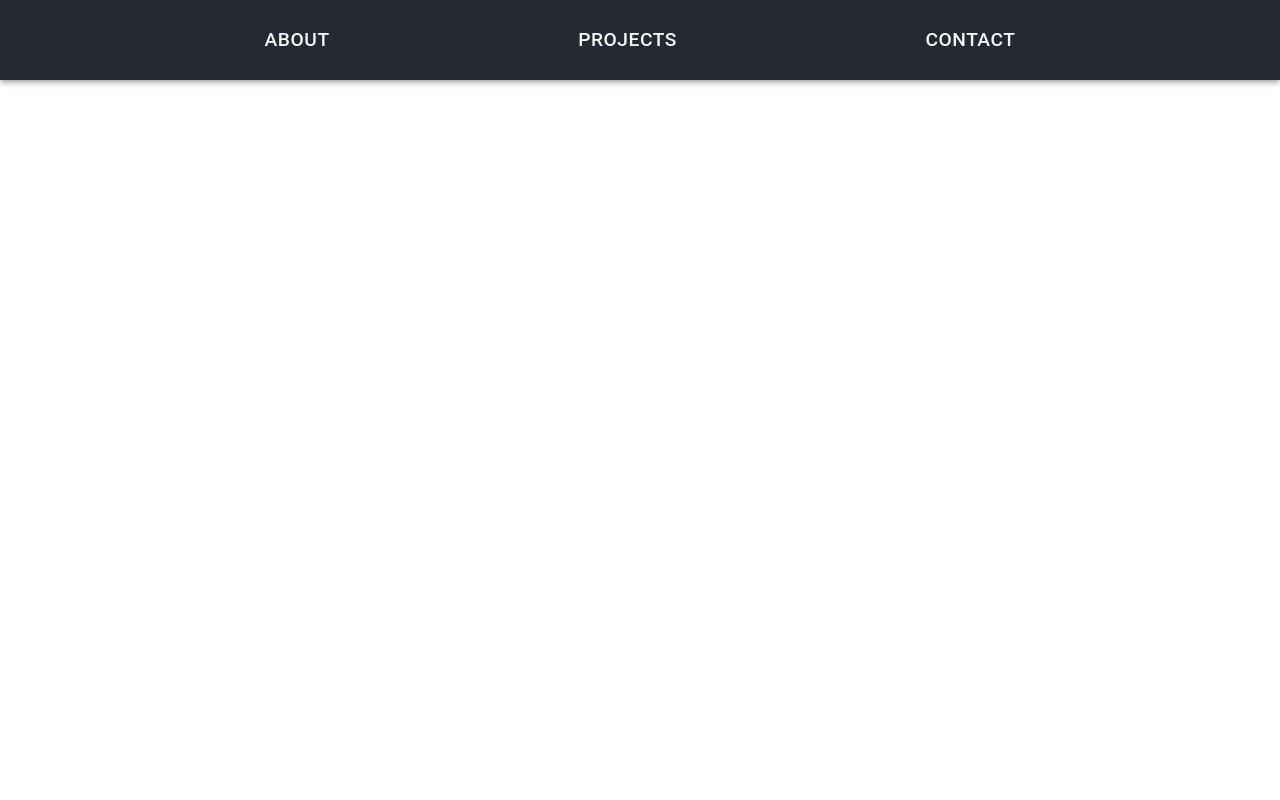
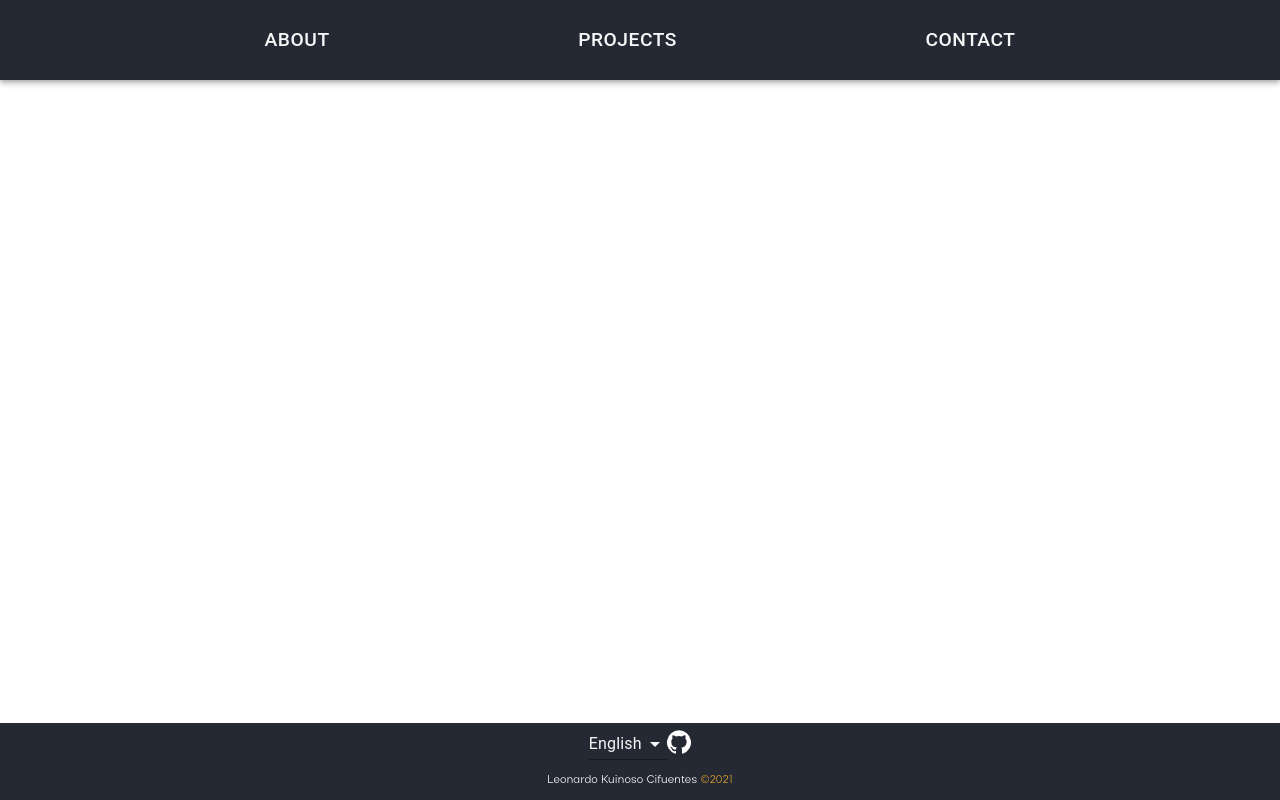
Before and after one commit to Kuinoso/portfolio, a React (Create React App) app: page /#/portfolio in a window 1280 px wide. Built offline with nearby package versions, Linux system fonts and the light colour scheme.

Commit message:
feat/footer

```diff
--- a/src/App.js
+++ b/src/App.js
@@ -3,6 +3,7 @@ import { HashRouter, Route } from 'react-router-dom';
 import Welcome from './components/Welcome';
 import Navbar from './components/Navbar';
 import About from './components/About';
+import Footer from './components/Footer';
 
 function App() {
   const [language, setLanguage] = useState('english');
@@ -12,6 +13,7 @@ function App() {
       <Route exact path="/" render={() => <Welcome language={language} setLanguage={setLanguage}/>} />
       <Route path="/portfolio" render={() => <Navbar language={language} setLanguage={setLanguage}/>} />
       <Route exact path="/portfolio/about" render={() => <About language={language}/>} />
+      <Route path="/portfolio" render={() => <Footer language={language} setLanguage={setLanguage}/>} />
     </HashRouter>
   );
 };
--- a/src/components/About/styles.js
+++ b/src/components/About/styles.js
@@ -5,7 +5,7 @@ export const useStyles = makeStyles((theme) => ({
         display: 'flex',
         justifyContent: 'center',
         alignItems: 'center',
-        height: '83vh',
+        height: '82vh',
         overflow: 'hidden',
         [theme.breakpoints.down('xs')]: {
             flexDirection: 'column',
@@ -24,7 +24,7 @@ export const useStyles = makeStyles((theme) => ({
         [theme.breakpoints.down('xs')]: {
             width: 320,
             margin: 'auto',
-            marginTop: 550,
+            marginTop: 580,
         },
     },
     title: {
--- /dev/null
+++ b/src/components/Footer/index.jsx
@@ -0,0 +1,60 @@
+import React, { useState, useEffect } from 'react';
+import AppBar from '@material-ui/core/AppBar';
+import Toolbar from '@material-ui/core/Toolbar';
+import GitHubIcon from '@material-ui/icons/GitHub';
+import Tooltip from '@material-ui/core/Tooltip';
+import Select from '@material-ui/core/Select';
+import Slide from '@material-ui/core/Slide';
+import { useStyles } from './styles.js';
+
+export default function Footer({ language, setLanguage }) {
+    const classes = useStyles();
+
+    const [enter, setEnter] = useState(false);
+
+    useEffect(() => {
+        setTimeout(() => {
+            setEnter(true);
+        }, 190);
+    });
+
+    return (
+        <Slide direction="up" in={enter} timeout={1200} mountOnEnter unmountOnExit>
+            <div className={classes.root}>
+                <AppBar position="static">
+                    <Toolbar className={classes.toolbar}>
+                        <div className={classes.upper}>
+                            <Select
+                                native
+                                value={language}
+                                onChange={(e) => setLanguage(e.target.value)}
+                                className={classes.select}
+                                inputProps={{
+                                    name: 'language',
+                                    id: 'filled-age-native-simple',
+                                }}
+                            >
+                                <option value={'english'}>English</option>
+                                <option value={'spanish'}>Español</option>
+                            </Select>
+                            <div className={classes.footerDiv}>
+                                <Tooltip title={language === 'english' ? 'Github Repository' : 'Repositorio de Github'}>
+                                    <a
+                                        href='https://github.com/Kuinoso/portfolio'
+                                        target='blank'
+                                        className={classes.gitLogo}
+                                    >
+                                        <GitHubIcon title='Github Repository' />
+                                    </a>
+                                </Tooltip>
+                            </div>
+                        </div>
+                        <div className={classes.footerDiv}>
+                            <p className={classes.text}>Leonardo Kuinoso Cifuentes <span className={classes.year}>©2021</span></p>
+                        </div>
+                    </Toolbar>
+                </AppBar>
+            </div>
+        </Slide>
+    );
+};
--- /dev/null
+++ b/src/components/Footer/styles.js
@@ -0,0 +1,61 @@
+import { makeStyles } from '@material-ui/core/styles';
+
+export const useStyles = makeStyles((theme) => ({
+    root: {
+        position: 'absolute',
+        bottom: 0,
+        width: '100%',
+        zIndex: 1,
+        color: 'white',
+        overflow: 'hidden',
+    },
+    toolbar: {
+        display: 'flex',
+        flexDirection: 'column',
+        justifyContent: 'center',
+        backgroundColor: '#252934',
+        padding: 0,
+    },
+    footerDiv: {
+        display: 'flex',
+        alignItems: 'center',
+    },
+    text: {
+        alignSelf: 'center',
+        fontSize: '0.8rem',
+    },
+    gitLogo: {
+        cursor: 'pointer',
+        color: 'white',
+        outline: 'none',
+        '&:hover': {
+            color: '#C33124',
+        },
+    },
+    upper: {
+        display: 'flex',
+        width: '8%',
+        justifyContent: 'space-between',
+        marginTop: 5,
+        [theme.breakpoints.down('xs')]: {
+            width: '50%',
+        },
+    },
+    select: {
+        color: '#F6F7F7',
+        width: 90,
+        '& .MuiSelect-icon': {
+            color: '#F6F7F7',
+        },
+        '&:hover': {
+            color: '#C33124',
+            cursor: 'pointer',
+            '& .MuiSelect-icon': {
+                color: '#C33124',
+            },
+        },
+    },
+    year: {
+        color: '#E8A628',
+    },
+}));
--- a/src/components/Navbar/index.jsx
+++ b/src/components/Navbar/index.jsx
@@ -15,7 +15,7 @@ export default function Navbar({ language, setLanguage }) {
     useEffect(() => {
         setTimeout(() => {
             setEnter(true);
-        }, 200);
+        }, 190);
     });
 
     return (
--- /dev/null
+++ b/src/components/Projects/styles.js
@@ -0,0 +1,5 @@
+import { makeStyles } from '@material-ui/core/styles';
+
+export const useStyles = makeStyles((theme) => ({
+
+}));
--- a/src/index.css
+++ b/src/index.css
@@ -1,4 +1,7 @@
 body {
   margin: 0;
   font-family: "Aceh-Light";
+  position: relative;
+  min-height: 100vh;
+  overflow: hidden;
 }
```
